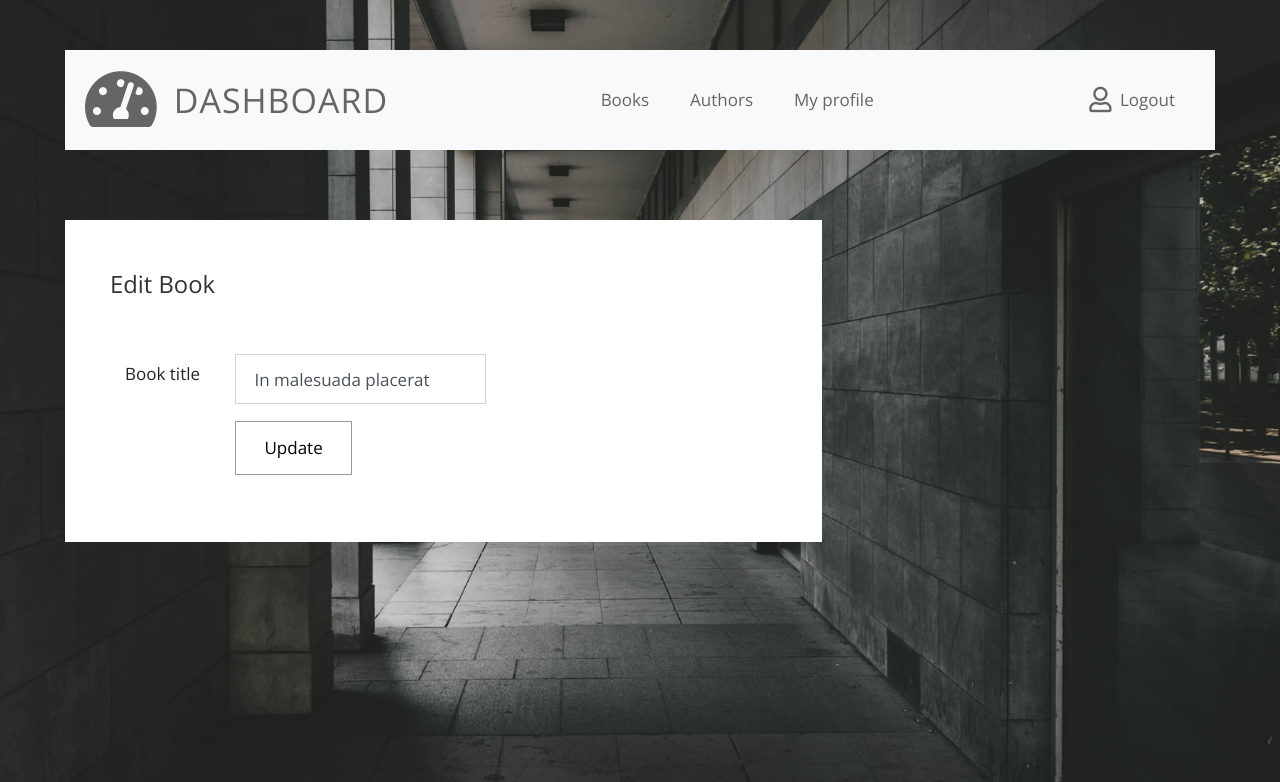
After one commit to SVDotsenko/portfolio-project-4, a Django app: template blog/templates/blog/create-update.html in a window 1280 px wide. The commit adds this page. Shown: the top 782 px of the page. Run offline with Django 4.2, Linux system fonts and the light colour scheme; the template is opened without the code that fills it, so the values that code supplies are empty; some libraries are stand-ins or nearby versions.

Commit message:
Edit, update page was added

```diff
--- /dev/null
+++ b/blog/templates/blog/create-update.html
@@ -0,0 +1,35 @@
+{% extends "base.html" %}
+{% block content %}
+
+    <div class="row tm-mt-big">
+        <div class="col-xl-8 col-lg-10 col-md-12 col-sm-12">
+            <div class="bg-white tm-block">
+                <div class="row">
+                    <div class="col-12">
+                        <h2 class="tm-block-title d-inline-block">Edit Book</h2>
+                    </div>
+                </div>
+                <div class="row mt-4 tm-edit-product-row">
+                    <div class="col-xl-7 col-lg-7 col-md-12">
+                        <form action="" class="tm-edit-product-form">
+                            <div class="input-group mb-3">
+                                <label for="name" class="col-xl-4 col-lg-4 col-md-4 col-sm-5 col-form-label">
+                                    Book title
+                                </label>
+                                <input placeholder="Product name" value="In malesuada placerat" id="name" name="name"
+                                       type="text" class="form-control validate col-xl-9 col-lg-8 col-md-8 col-sm-7">
+                            </div>
+
+                            <div class="input-group mb-3">
+                                <div class="ml-auto col-xl-8 col-lg-8 col-md-8 col-sm-7 pl-0">
+                                    <button type="submit" class="btn btn-primary">Update</button>
+                                </div>
+                            </div>
+                        </form>
+                    </div>
+                </div>
+            </div>
+        </div>
+    </div>
+
+{% endblock %}
--- a/blog/urls.py
+++ b/blog/urls.py
@@ -3,4 +3,5 @@ from django.urls import path
 
 urlpatterns = [
     path('', views.BookList.as_view(), name='home'),
+    path('<int:id>/', views.book_edit, name="book_edit"),
 ]
```
Also changed, not shown: blog/templates/blog/index.html (+9 -5 lines), blog/views.py (+8 -0 lines).
